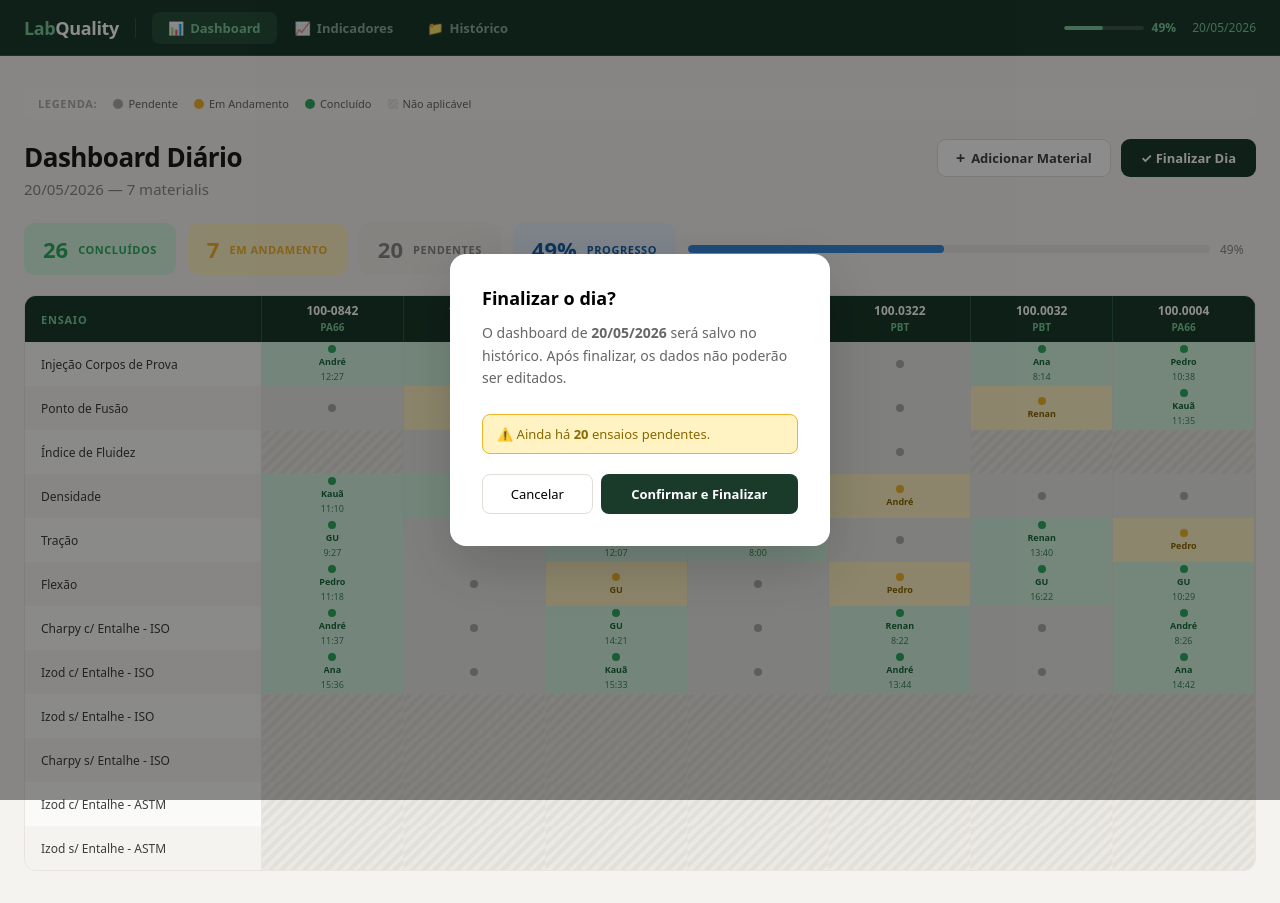
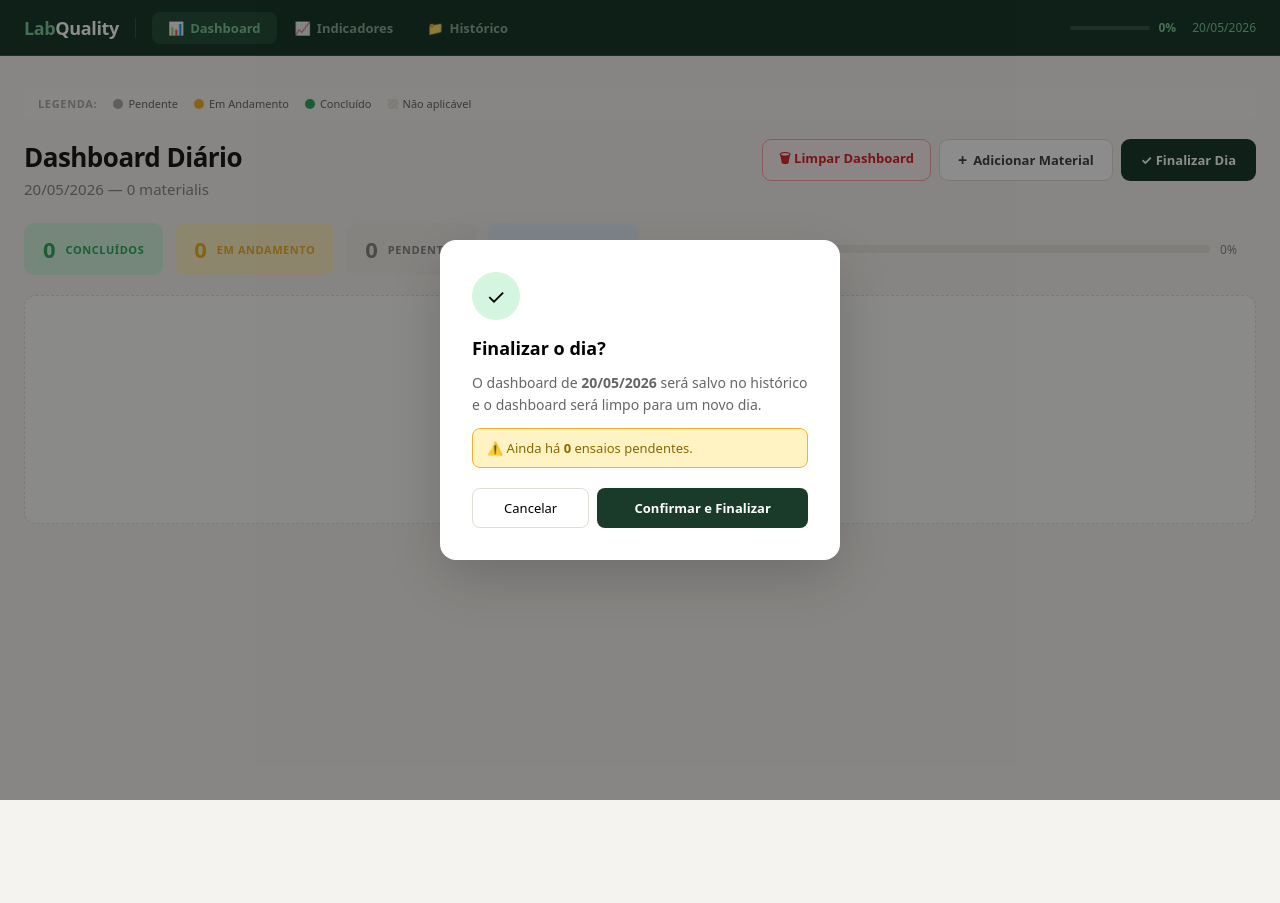
Before and after one commit to renanpetropol/ControlLab, a React (Vite) app: page / in a window 1280 px wide. Both pictures are taken after a click on the button "✓ Finalizar Dia". After the commit the page ends 800 px from the top, so only its background shows below. Built offline with nearby package versions, Linux system fonts and the light colour scheme.

Commit message:
Add files via upload
Alguns ajustes simples

```diff
--- a/src/App.jsx
+++ b/src/App.jsx
@@ -1,7 +1,7 @@
 import { useState, useEffect, useRef } from "react";
 
 // ─── Mock Data ─────────────────────────────────────────────────────────────────
-const OPERATORS = ["André", "GU", "Renan", "Kauã", "Ana", "Pedro"];
+const OPERATORS = ["Anna", "André", "Érica", "Gustavo", "Kauã", "Pamela", "Renan"];
 
 const ENSAIOS_DEFAULT = [
   { id: "injecao",       label: "Injeção Corpos de Prova" },
@@ -36,29 +36,7 @@ function mockMaterial(codigo, nome, resina, aplicavel) {
   return { id: crypto.randomUUID(), codigo, nome, resina, cells };
 }
 
-const MOCK_MATERIAIS_HOJE = [
-  mockMaterial("100-0842","PA66 G30","PA66",["injecao","fusao","densidade","tracao","flexao","charpy_c","izod_c"]),
-  mockMaterial("126.0737","PA6 G30","PA6",["injecao","fusao","fluidez","densidade","tracao","flexao","charpy_c","izod_c"]),
-  mockMaterial("300.0380","PBT G20","PBT",["injecao","fusao","fluidez","densidade","tracao","flexao","charpy_c","izod_c"]),
-  mockMaterial("300.0500","26J5","PA66",["injecao","fusao","fluidez","densidade","tracao","flexao","charpy_c","izod_c"]),
-  mockMaterial("100.0322","PBT G30","PBT",["injecao","fusao","fluidez","densidade","tracao","flexao","charpy_c","izod_c"]),
-  mockMaterial("100.0032","PBT G30 NF","PBT",["injecao","fusao","densidade","tracao","flexao","charpy_c","izod_c"]),
-  mockMaterial("100.0004","PA66 G37","PA66",["injecao","fusao","densidade","tracao","flexao","charpy_c","izod_c"]),
-];
-
-function buildHistorico() {
-  const hist = [];
-  for (let d = 1; d <= 15; d++) {
-    const date = new Date(2026,4,d);
-    const mats = Array.from({length:3+Math.floor(Math.random()*5)},(_,i)=>
-      mockMaterial(`MAT-${100+d*10+i}`,`${RESINAS[Math.floor(Math.random()*RESINAS.length)]} G${[10,20,30,40][Math.floor(Math.random()*4)]}`,RESINAS[Math.floor(Math.random()*RESINAS.length)],["injecao","fusao","fluidez","densidade","tracao","flexao","charpy_c","izod_c"])
-    );
-    hist.push({ id:`hist-${d}`, date: date.toISOString().split("T")[0], materiais: mats, finalizado: true });
-  }
-  return hist;
-}
-
-const MOCK_HISTORICO = buildHistorico();
+const MOCK_HISTORICO = [];
 
 // ─── Helpers ──────────────────────────────────────────────────────────────────
 const STATUS_CONFIG = {
@@ -225,12 +203,106 @@ function AddMaterialModal({ onClose, onAdd }) {
   );
 }
 
+// ─── Edit Material Modal ──────────────────────────────────────────────────────
+function EditMaterialModal({ material, onClose, onSave, onRemove }) {
+  const [codigo, setCodigo] = useState(material.codigo);
+  const [nome, setNome]     = useState(material.nome);
+  const [resina, setResina] = useState(material.resina);
+  const [aplicavel, setAplicavel] = useState(
+    ENSAIOS_DEFAULT.filter(e => material.cells[e.id]?.status !== "na").map(e => e.id)
+  );
+  const [confirmRemove, setConfirmRemove] = useState(false);
+
+  function toggleEnsaio(id) {
+    setAplicavel(p => p.includes(id) ? p.filter(x => x !== id) : [...p, id]);
+  }
+
+  function save() {
+    if (!codigo.trim()) return;
+    // rebuild cells: keep existing data for applied, mark na for removed
+    const newCells = {};
+    ENSAIOS_DEFAULT.forEach(e => {
+      if (!aplicavel.includes(e.id)) {
+        newCells[e.id] = { status: "na" };
+      } else {
+        // keep existing cell data if was already applied, else start pendente
+        const existing = material.cells[e.id];
+        newCells[e.id] = (existing && existing.status !== "na") ? existing : makeCell("pendente");
+      }
+    });
+    onSave({ ...material, codigo: codigo.trim(), nome: nome.trim() || codigo.trim(), resina, cells: newCells });
+    onClose();
+  }
+
+  return (
+    <div onClick={onClose} style={{position:"fixed",inset:0,background:"rgba(0,0,0,.45)",zIndex:1000,display:"flex",alignItems:"center",justifyContent:"center",padding:16}}>
+      <div onClick={e=>e.stopPropagation()} style={{background:"#fff",borderRadius:16,padding:"1.75rem",width:"min(520px,100%)",maxHeight:"90vh",overflowY:"auto",boxShadow:"0 20px 60px rgba(0,0,0,.18)"}}>
+        <div style={{display:"flex",alignItems:"center",justifyContent:"space-between",marginBottom:"1.25rem"}}>
+          <h3 style={{margin:0,fontSize:18,fontWeight:700,color:"#1a1a18"}}>Editar Material</h3>
+          <button onClick={onClose} style={{background:"none",border:"none",fontSize:20,cursor:"pointer",color:"#aaa",lineHeight:1}}>×</button>
+        </div>
+
+        <div style={{display:"grid",gridTemplateColumns:"1fr 1fr",gap:12,marginBottom:"1rem"}}>
+          <div>
+            <label style={{fontSize:11,color:"#888",fontWeight:500,textTransform:"uppercase",letterSpacing:".06em",display:"block",marginBottom:4}}>Código *</label>
+            <input value={codigo} onChange={e=>setCodigo(e.target.value)} style={{width:"100%",border:"1px solid #e0ddd6",borderRadius:8,padding:"8px 10px",fontSize:13,boxSizing:"border-box"}} />
+          </div>
+          <div>
+            <label style={{fontSize:11,color:"#888",fontWeight:500,textTransform:"uppercase",letterSpacing:".06em",display:"block",marginBottom:4}}>Resina</label>
+            <select value={resina} onChange={e=>setResina(e.target.value)} style={{width:"100%",border:"1px solid #e0ddd6",borderRadius:8,padding:"8px 10px",fontSize:13,boxSizing:"border-box"}}>
+              {RESINAS.map(r=><option key={r}>{r}</option>)}
+            </select>
+          </div>
+        </div>
+        <div style={{marginBottom:"1.25rem"}}>
+          <label style={{fontSize:11,color:"#888",fontWeight:500,textTransform:"uppercase",letterSpacing:".06em",display:"block",marginBottom:4}}>Nome / Descrição</label>
+          <input value={nome} onChange={e=>setNome(e.target.value)} style={{width:"100%",border:"1px solid #e0ddd6",borderRadius:8,padding:"8px 10px",fontSize:13,boxSizing:"border-box"}} />
+        </div>
+
+        <p style={{fontSize:11,color:"#888",fontWeight:600,textTransform:"uppercase",letterSpacing:".06em",margin:"0 0 8px"}}>Ensaios aplicáveis</p>
+        <div style={{display:"grid",gridTemplateColumns:"1fr 1fr",gap:6,marginBottom:"1.5rem"}}>
+          {ENSAIOS_DEFAULT.map(e => {
+            const ativo = aplicavel.includes(e.id);
+            const temDados = material.cells[e.id]?.status === "concluido" || material.cells[e.id]?.status === "andamento";
+            return (
+              <label key={e.id} style={{display:"flex",alignItems:"center",gap:8,cursor:"pointer",fontSize:12,color:"#444",padding:"5px 8px",borderRadius:6,background:ativo?"#d4f5e0":"#f7f5f2",border:ativo?"1px solid #86d9a8":"1px solid transparent",transition:"all .12s",position:"relative"}}>
+                <input type="checkbox" checked={ativo} onChange={()=>toggleEnsaio(e.id)} style={{accentColor:"#2eaa5f"}} />
+                {e.label}
+                {temDados && <span title="Tem dados registrados" style={{marginLeft:"auto",fontSize:9,background:"#fff3c4",color:"#8a6800",padding:"1px 5px",borderRadius:4,fontWeight:700}}>dados</span>}
+              </label>
+            );
+          })}
+        </div>
+
+        <div style={{borderTop:"1px solid #f0eeea",paddingTop:"1rem",display:"flex",gap:8,flexWrap:"wrap"}}>
+          {confirmRemove ? (
+            <>
+              <div style={{width:"100%",background:"#fef2f2",border:"1px solid #fca5a5",borderRadius:8,padding:"10px 14px",fontSize:13,color:"#991b1b",marginBottom:4}}>
+                ⚠️ Remover <strong>{material.codigo}</strong> do dashboard? Esta ação não pode ser desfeita.
+              </div>
+              <button onClick={()=>setConfirmRemove(false)} style={{flex:1,padding:"9px",borderRadius:8,border:"1px solid #e0ddd6",background:"transparent",cursor:"pointer",fontSize:13,color:"#888"}}>Cancelar</button>
+              <button onClick={()=>{onRemove(material.id);onClose();}} style={{flex:2,padding:"9px",borderRadius:8,border:"none",background:"#dc2626",color:"#fff",cursor:"pointer",fontSize:13,fontWeight:700}}>Confirmar Remoção</button>
+            </>
+          ) : (
+            <>
+              <button onClick={()=>setConfirmRemove(true)} style={{padding:"9px 14px",borderRadius:8,border:"1px solid #fca5a5",background:"#fef2f2",cursor:"pointer",fontSize:13,color:"#dc2626",fontWeight:600}}>🗑 Remover</button>
+              <div style={{flex:1}} />
+              <button onClick={onClose} style={{padding:"9px 16px",borderRadius:8,border:"1px solid #e0ddd6",background:"transparent",cursor:"pointer",fontSize:13,color:"#888"}}>Cancelar</button>
+              <button onClick={save} disabled={!codigo.trim()} style={{padding:"9px 20px",borderRadius:8,border:"none",background:codigo.trim()?"#1a3a2a":"#ccc",color:"#fff",cursor:codigo.trim()?"pointer":"default",fontSize:13,fontWeight:600}}>Salvar</button>
+            </>
+          )}
+        </div>
+      </div>
+    </div>
+  );
+}
+
 // ─── Dashboard Grid ────────────────────────────────────────────────────────────
-function DashboardGrid({ materiais, onUpdateCell, readonly }) {
+function DashboardGrid({ materiais, onUpdateCell, onEditMaterial, readonly }) {
   const [activeCell, setActiveCell] = useState(null);
   const scrollRef = useRef(null);
 
-  const COL_W = 120;
+  const COL_W = 130;
   const ROW_H = 44;
 
   function handleCell(mat, ensaio) {
@@ -251,9 +323,18 @@ function DashboardGrid({ materiais, onUpdateCell, readonly }) {
           <tr style={{background:"#1a3a2a"}}>
             <th style={{padding:"10px 16px",textAlign:"left",color:"#7bc99a",fontSize:11,fontWeight:600,letterSpacing:".07em",textTransform:"uppercase",borderRight:"1px solid #2d5c42"}}>ENSAIO</th>
             {materiais.map(m=>(
-              <th key={m.id} style={{padding:"8px 6px",textAlign:"center",borderRight:"1px solid #2d5c42",cursor:"default"}}>
+              <th key={m.id} style={{padding:"8px 6px",textAlign:"center",borderRight:"1px solid #2d5c42"}}>
                 <div style={{color:"#fff",fontSize:12,fontWeight:700,lineHeight:1.2}}>{m.codigo}</div>
                 <div style={{color:"#7bc99a",fontSize:10,marginTop:2}}>{m.resina}</div>
+                {!readonly && (
+                  <button onClick={()=>onEditMaterial(m)}
+                    title="Editar material"
+                    style={{marginTop:5,padding:"2px 8px",borderRadius:5,border:"1px solid rgba(123,201,154,.35)",background:"rgba(123,201,154,.12)",color:"#7bc99a",cursor:"pointer",fontSize:10,fontWeight:600,letterSpacing:".04em",transition:"all .15s"}}
+                    onMouseEnter={e=>{e.currentTarget.style.background="rgba(123,201,154,.28)";}}
+                    onMouseLeave={e=>{e.currentTarget.style.background="rgba(123,201,154,.12)";}}>
+                    ✎ editar
+                  </button>
+                )}
               </th>
             ))}
           </tr>
@@ -335,9 +416,11 @@ function StatsBar({ progress }) {
 }
 
 // ─── Dashboard Page ────────────────────────────────────────────────────────────
-function DashboardPage({ dia, onFinalizarDia, onAddMaterial, onUpdateCell }) {
+function DashboardPage({ dia, onFinalizarDia, onAddMaterial, onUpdateCell, onEditMaterial, onRemoveMaterial, onLimparDashboard }) {
   const [showAdd, setShowAdd] = useState(false);
   const [showFinalizar, setShowFinalizar] = useState(false);
+  const [showLimpar, setShowLimpar] = useState(false);
+  const [editingMaterial, setEditingMaterial] = useState(null);
   const progress = calcProgress(dia.materiais);
 
   return (
@@ -351,11 +434,17 @@ function DashboardPage({ dia, onFinalizarDia, onAddMaterial, onUpdateCell }) {
           <p style={{margin:"4px 0 0",fontSize:15,color:"#888"}}>{fmtDate(dia.date)} — {dia.materiais.length} material{dia.materiais.length!==1?"is":""}</p>
         </div>
         {!dia.finalizado && (
-          <div style={{display:"flex",gap:10}}>
-            <button onClick={()=>setShowAdd(true)} style={{padding:"9px 18px",borderRadius:9,border:"1.5px solid #e0ddd6",background:"#fff",cursor:"pointer",fontSize:13,fontWeight:600,color:"#444",display:"flex",alignItems:"center",gap:6}}>
+          <div style={{display:"flex",gap:8,flexWrap:"wrap"}}>
+            <button onClick={()=>setShowLimpar(true)}
+              style={{padding:"9px 16px",borderRadius:9,border:"1.5px solid #fca5a5",background:"#fef2f2",cursor:"pointer",fontSize:13,fontWeight:600,color:"#dc2626",display:"flex",alignItems:"center",gap:6}}>
+              🗑 Limpar Dashboard
+            </button>
+            <button onClick={()=>setShowAdd(true)}
+              style={{padding:"9px 18px",borderRadius:9,border:"1.5px solid #e0ddd6",background:"#fff",cursor:"pointer",fontSize:13,fontWeight:600,color:"#444",display:"flex",alignItems:"center",gap:6}}>
               <span style={{fontSize:16,lineHeight:1}}>+</span> Adicionar Material
             </button>
-            <button onClick={()=>setShowFinalizar(true)} style={{padding:"9px 20px",borderRadius:9,border:"none",background:"#1a3a2a",color:"#fff",cursor:"pointer",fontSize:13,fontWeight:700}}>
+            <button onClick={()=>setShowFinalizar(true)}
+              style={{padding:"9px 20px",borderRadius:9,border:"none",background:"#1a3a2a",color:"#fff",cursor:"pointer",fontSize:13,fontWeight:700}}>
               ✓ Finalizar Dia
             </button>
           </div>
@@ -371,17 +460,66 @@ function DashboardPage({ dia, onFinalizarDia, onAddMaterial, onUpdateCell }) {
           <p style={{fontSize:13,margin:0}}>Clique em "Adicionar Material" para começar</p>
         </div>
       ) : (
-        <DashboardGrid materiais={dia.materiais} onUpdateCell={onUpdateCell} readonly={dia.finalizado} />
+        <DashboardGrid
+          materiais={dia.materiais}
+          onUpdateCell={onUpdateCell}
+          onEditMaterial={setEditingMaterial}
+          readonly={dia.finalizado}
+        />
       )}
 
-      {showAdd&&<AddMaterialModal onClose={()=>setShowAdd(false)} onAdd={mat=>{onAddMaterial(mat);setShowAdd(false);}} />}
+      {/* Modal: Adicionar */}
+      {showAdd && (
+        <AddMaterialModal
+          onClose={()=>setShowAdd(false)}
+          onAdd={mat=>{onAddMaterial(mat);setShowAdd(false);}}
+        />
+      )}
 
-      {showFinalizar&&(
+      {/* Modal: Editar material */}
+      {editingMaterial && (
+        <EditMaterialModal
+          material={editingMaterial}
+          onClose={()=>setEditingMaterial(null)}
+          onSave={mat=>{onEditMaterial(mat);setEditingMaterial(null);}}
+          onRemove={id=>{onRemoveMaterial(id);setEditingMaterial(null);}}
+        />
+      )}
+
+      {/* Modal: Limpar dashboard */}
+      {showLimpar && (
+        <div onClick={()=>setShowLimpar(false)} style={{position:"fixed",inset:0,background:"rgba(0,0,0,.5)",zIndex:1000,display:"flex",alignItems:"center",justifyContent:"center"}}>
+          <div onClick={e=>e.stopPropagation()} style={{background:"#fff",borderRadius:16,padding:"2rem",width:400,boxShadow:"0 20px 60px rgba(0,0,0,.2)"}}>
+            <div style={{width:48,height:48,borderRadius:24,background:"#fef2f2",display:"flex",alignItems:"center",justifyContent:"center",fontSize:22,marginBottom:"1rem"}}>🗑</div>
+            <h3 style={{margin:"0 0 .75rem",fontSize:18,fontWeight:700,color:"#1a1a18"}}>Limpar o dashboard?</h3>
+            <p style={{color:"#666",fontSize:14,margin:"0 0 .75rem",lineHeight:1.6}}>
+              Todos os <strong>{dia.materiais.length} materiais</strong> e seus ensaios serão removidos permanentemente.
+            </p>
+            <p style={{color:"#dc2626",fontSize:13,margin:"0 0 1.5rem",fontWeight:600}}>
+              ⚠️ Esta ação não pode ser desfeita e os dados não serão salvos no histórico.
+            </p>
+            <div style={{display:"flex",gap:8}}>
+              <button onClick={()=>setShowLimpar(false)} style={{flex:1,padding:"10px",borderRadius:8,border:"1px solid #e0ddd6",background:"transparent",cursor:"pointer",fontSize:13,color:"#888"}}>Cancelar</button>
+              <button onClick={()=>{onLimparDashboard();setShowLimpar(false);}} style={{flex:2,padding:"10px",borderRadius:8,border:"none",background:"#dc2626",color:"#fff",cursor:"pointer",fontSize:13,fontWeight:700}}>Limpar Tudo</button>
+            </div>
+          </div>
+        </div>
+      )}
+
+      {/* Modal: Finalizar dia */}
+      {showFinalizar && (
         <div onClick={()=>setShowFinalizar(false)} style={{position:"fixed",inset:0,background:"rgba(0,0,0,.45)",zIndex:1000,display:"flex",alignItems:"center",justifyContent:"center"}}>
-          <div onClick={e=>e.stopPropagation()} style={{background:"#fff",borderRadius:16,padding:"2rem",width:380,boxShadow:"0 20px 60px rgba(0,0,0,.18)"}}>
+          <div onClick={e=>e.stopPropagation()} style={{background:"#fff",borderRadius:16,padding:"2rem",width:400,boxShadow:"0 20px 60px rgba(0,0,0,.18)"}}>
+            <div style={{width:48,height:48,borderRadius:24,background:"#d4f5e0",display:"flex",alignItems:"center",justifyContent:"center",fontSize:22,marginBottom:"1rem"}}>✓</div>
             <h3 style={{margin:"0 0 .75rem",fontSize:18,fontWeight:700}}>Finalizar o dia?</h3>
-            <p style={{color:"#666",fontSize:14,margin:"0 0 1.5rem",lineHeight:1.6}}>O dashboard de <strong>{fmtDate(dia.date)}</strong> será salvo no histórico. Após finalizar, os dados não poderão ser editados.</p>
-            {progress.pct<100&&<div style={{background:"#fff3c4",border:"1px solid #f0b429",borderRadius:8,padding:"10px 14px",fontSize:13,color:"#8a6800",marginBottom:"1.25rem"}}>⚠️ Ainda há <strong>{progress.pending}</strong> ensaio{progress.pending!==1?"s":""} pendente{progress.pending!==1?"s":""}.</div>}
+            <p style={{color:"#666",fontSize:14,margin:"0 0 .75rem",lineHeight:1.6}}>
+              O dashboard de <strong>{fmtDate(dia.date)}</strong> será salvo no histórico e o dashboard será limpo para um novo dia.
+            </p>
+            {progress.pct<100 && (
+              <div style={{background:"#fff3c4",border:"1px solid #f0b429",borderRadius:8,padding:"10px 14px",fontSize:13,color:"#8a6800",marginBottom:"1.25rem"}}>
+                ⚠️ Ainda há <strong>{progress.pending}</strong> ensaio{progress.pending!==1?"s":""} pendente{progress.pending!==1?"s":""}.
+              </div>
+            )}
             <div style={{display:"flex",gap:8}}>
               <button onClick={()=>setShowFinalizar(false)} style={{flex:1,padding:"10px",borderRadius:8,border:"1px solid #e0ddd6",background:"transparent",cursor:"pointer",fontSize:13}}>Cancelar</button>
               <button onClick={()=>{onFinalizarDia();setShowFinalizar(false);}} style={{flex:2,padding:"10px",borderRadius:8,border:"none",background:"#1a3a2a",color:"#fff",cursor:"pointer",fontSize:13,fontWeight:700}}>Confirmar e Finalizar</button>
@@ -394,12 +532,12 @@ function DashboardPage({ dia, onFinalizarDia, onAddMaterial, onUpdateCell }) {
 }
 
 // ─── Historico Page ────────────────────────────────────────────────────────────
-function HistoricoPage() {
+function HistoricoPage({ historico }) {
   const [busca, setBusca] = useState("");
   const [buscaMat, setBuscaMat] = useState("");
   const [selecionado, setSelecionado] = useState(null);
 
-  const filtrado = MOCK_HISTORICO.filter(h=>{
+  const filtrado = historico.filter(h=>{
     const byDate = !busca || h.date.includes(busca) || fmtDate(h.date).includes(busca);
     const byCod = !buscaMat || h.materiais.some(m=>m.codigo.toLowerCase().includes(buscaMat.toLowerCase())||m.resina.toLowerCase().includes(buscaMat.toLowerCase()));
     return byDate && byCod;
@@ -483,12 +621,12 @@ function Legend() {
 }
 
 // ─── Indicadores Page ─────────────────────────────────────────────────────────
-function IndicadoresPage({ diaAtual }) {
+function IndicadoresPage({ diaAtual, historico }) {
   const [periodo, setPeriodo] = useState("mes");
   const [origem, setOrigem] = useState("historico");
 
   // Constrói o pool de dias a analisar
-  const todosDias = [diaAtual, ...MOCK_HISTORICO];
+  const todosDias = [diaAtual, ...historico];
 
   const diasFiltrados = todosDias.filter(d => {
     if (origem === "hoje") return d.date === today();
@@ -556,7 +694,7 @@ function IndicadoresPage({ diaAtual }) {
   // estado de filtro simplificado
   const [filtro, setFiltro] = useState("mes");
   function getDiasFiltro(f) {
-    const all = [diaAtual, ...MOCK_HISTORICO];
+    const all = [diaAtual, ...historico];
     if (f === "hoje") return all.filter(d => d.date === today());
     if (f === "semana") { const r = new Date(); r.setDate(r.getDate()-7); return all.filter(d => new Date(d.date)>=r); }
     if (f === "mes")    { const r = new Date(); r.setDate(r.getDate()-30); return all.filter(d => new Date(d.date)>=r); }
@@ -728,10 +866,11 @@ function IndicadoresPage({ diaAtual }) {
 // ─── App ───────────────────────────────────────────────────────────────────────
 export default function App() {
   const [page, setPage] = useState("dashboard");
+  const [historico, setHistorico] = useState(MOCK_HISTORICO);
   const [dia, setDia] = useState({
     id: "hoje",
     date: today(),
-    materiais: MOCK_MATERIAIS_HOJE,
+    materiais: [],
     finalizado: false,
   });
 
@@ -748,9 +887,29 @@ export default function App() {
     setDia(prev=>({...prev, materiais:[...prev.materiais, mat]}));
   }
 
+  function handleEditMaterial(mat) {
+    setDia(prev=>({...prev, materiais: prev.materiais.map(m=> m.id===mat.id ? mat : m)}));
+  }
+
+  function handleRemoveMaterial(id) {
+    setDia(prev=>({...prev, materiais: prev.materiais.filter(m=> m.id!==id)}));
+  }
+
+  function handleLimparDashboard() {
+    setDia(prev=>({...prev, materiais: [], finalizado: false}));
+  }
+
   function handleFinalizarDia() {
-    setDia(prev=>({...prev, finalizado:true}));
-    MOCK_HISTORICO.unshift({...dia, finalizado:true});
+    // Save current day to history
+    const diaFinalizado = {...dia, finalizado: true};
+    setHistorico(prev=>[diaFinalizado, ...prev]);
+    // Reset dashboard to a fresh new day
+    setDia({
+      id: crypto.randomUUID(),
+      date: today(),
+      materiais: [],
+      finalizado: false,
+    });
   }
 
   const NAV = [
@@ -801,10 +960,13 @@ export default function App() {
             onFinalizarDia={handleFinalizarDia}
             onAddMaterial={handleAddMaterial}
             onUpdateCell={handleUpdateCell}
+            onEditMaterial={handleEditMaterial}
+            onRemoveMaterial={handleRemoveMaterial}
+            onLimparDashboard={handleLimparDashboard}
           />
         )}
-        {page==="indicadores" && <IndicadoresPage diaAtual={dia} />}
-        {page==="historico" && <HistoricoPage />}
+        {page==="indicadores" && <IndicadoresPage diaAtual={dia} historico={historico} />}
+        {page==="historico" && <HistoricoPage historico={historico} />}
       </main>
     </div>
   );
```
